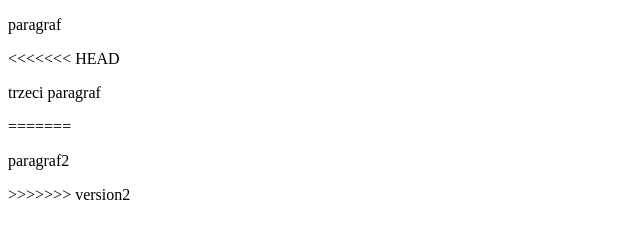
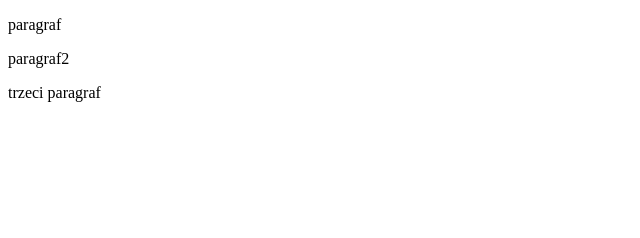
Before and after one commit to Benzey/gitjestgit, a plain HTML site: page index.html in a window 1280 px wide. Shown: the whole page, without its empty margins (0-640 px from the left). Drawn offline with Linux system fonts and the light colour scheme.

Commit message:
Merged master with version2

```diff
--- a/index.html
+++ b/index.html
@@ -6,10 +6,6 @@
 </head>
 <body>
     <p>paragraf</p>
-<<<<<<< HEAD
+    <p>paragraf2</p>
     <p>trzeci paragraf</p>
-=======
-    <p>paragraf2</p>
->>>>>>> version2
-</body>
 </html>
```
